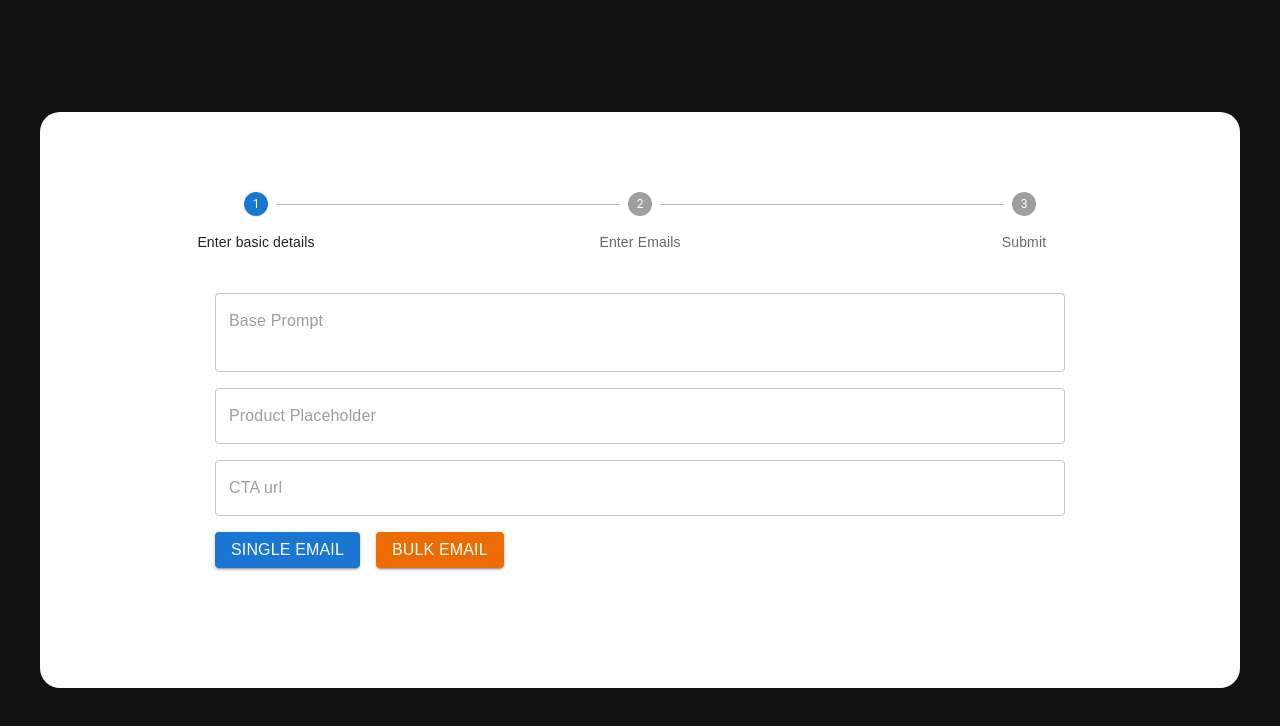
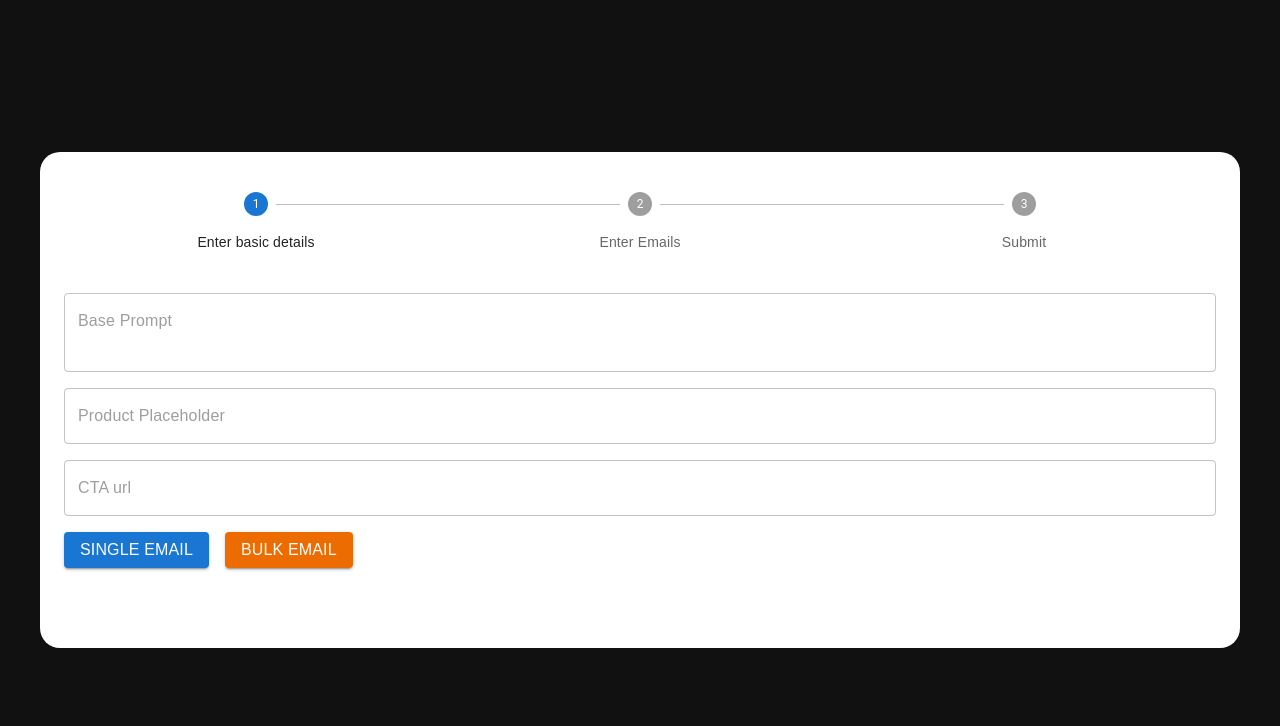
Before and after one commit to SumanKS1998/emailer, a React (Vite) app: page / in a window 1280 px wide. Shown: the top 726 px of the page. Built offline with nearby package versions, Linux system fonts and the light colour scheme; a web font is replaced by a local one.

Commit message:
feat: first step

```diff
--- a/src/components/pages/Form/index.jsx
+++ b/src/components/pages/Form/index.jsx
@@ -9,8 +9,7 @@ const StepOne = ({ stepOneHandler }) => {
       gap="16px"
       component="form"
       my={5}
-      width={{ xs: "95%", md: "850px" }}
-      mx="auto"
+       mx="auto"
     >
       <TextField
         label={
@@ -76,7 +75,7 @@ const Pages = () => {
       height="100vh"
       bgcolor="#111111"
     >
-      <Container sx={{bgcolor:'#fff',py:10,borderRadius:5}}>
+      <Container sx={{bgcolor:'#fff',p:5,borderRadius:5}}>
         <StepperComp
           activeStep={activeStep}
           setActiveStep={setActiveStep}
```
